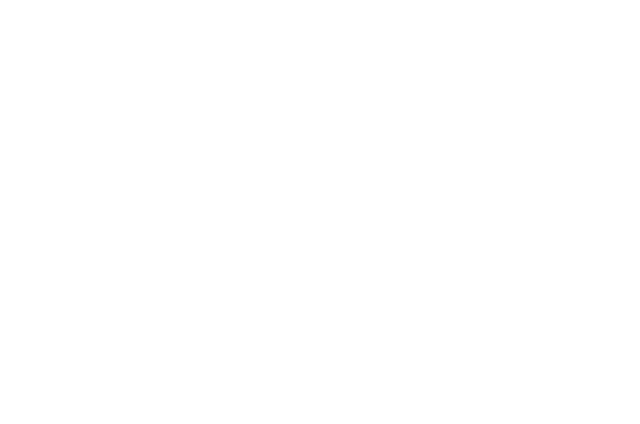
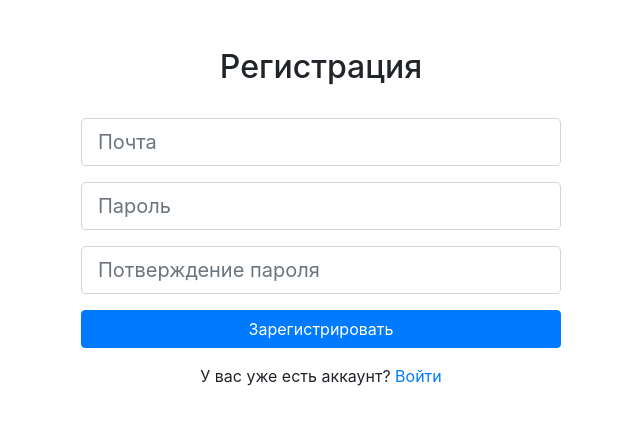
Before and after one commit to H9ko/personal-account, a React app: page /registration in a window 1280 px wide. Shown: the top 424 px of the page, without its empty margins (319-959 px from the left). Built offline with nearby package versions, Linux system fonts and the light colour scheme.

Commit message:
registration

```diff
--- a/src/client/App.js
+++ b/src/client/App.js
@@ -1,31 +1,18 @@
 import React from 'react';
-import './app.css';
+import './application.scss';
 import { useDispatch, useSelector } from 'react-redux';
 import {
   Redirect, Route, Switch, useHistory
 } from 'react-router-dom';
-import {
-  asyncActionsAuth, actionsAuth, selectorsAuth
-} from './features/auth/authSlice';
+import { actionsAuth, selectorsAuth } from './features/auth/authSlice';
+import Login from './components/login/Login';
+import Registration from './features/auth/Registration';
 
-const Signup = () => {
-  const dispatch = useDispatch();
-  const history = useHistory();
-  const niceError = useSelector(selectorsAuth.selectError);
-  const handleLogIn = async () => {
-    const email = 'grmh9ko@mail.com';
-    const password = '123456789';
-    await dispatch(asyncActionsAuth.login({ email, password }));
-    history.push('/');
-  };
-  return (
-    <div>
-      <h1>HELLO!</h1>
-      {niceError && <h1>{`Error: ${niceError}`}</h1>}
-      <button type="button" onClick={handleLogIn}>LogIn</button>
-    </div>
-  );
-};
+const Signup = () => (
+  <div>
+    <Login />
+  </div>
+);
 
 const Account = () => {
   const dispatch = useDispatch();
@@ -79,6 +66,7 @@
       <Route exact path="/" render={() => (!isAuthenticated ? <Redirect to="/signup" /> : <Redirect to="/account" />)} />
       <Route path="/signup" component={Signup} />
       <Route path="/account" component={Account} />
+      <Route path="/registration" component={Registration} />
     </Switch>
   );
 };
--- a/src/client/app.css
+++ /dev/null
@@ -1,8 +0,0 @@
-h1 {
-  color: green;
-}
-
-body {
-  text-align: center;
-  margin: auto;
-}
--- /dev/null
+++ b/src/client/application.scss
@@ -0,0 +1 @@
+@import '~bootstrap/scss/bootstrap';
--- /dev/null
+++ b/src/client/components/login/Login.jsx
@@ -0,0 +1,74 @@
+import React from 'react';
+import {
+  ErrorMessage, Field, Form, Formik
+} from 'formik';
+import { useDispatch, useSelector } from 'react-redux';
+import { Link, useHistory } from 'react-router-dom';
+import * as Yup from 'yup';
+import {
+  asyncActionsAuth, selectorsAuth
+} from '../../features/auth/authSlice';
+
+const customError = ({ children }) => <div className="text-danger">{children}</div>;
+
+const validationSchema = Yup.object().shape({
+  password: Yup.string()
+    .required('No password provided.')
+    .min(8, 'Password is too short - should be 8 chars minimum.')
+    .matches(/(?=.*[0-9])/, 'Password must contain a number.'),
+  email: Yup.string().email('Invalid email').required('Required'),
+});
+
+const Login = () => {
+  const dd = '';
+  const dispatch = useDispatch();
+  const history = useHistory();
+  const authError = useSelector(selectorsAuth.selectAuthError);
+  return (
+    <Formik
+      initialValues={{ email: '', password: '' }}
+      onSubmit={async (values, { setSubmitting }) => {
+        const { email, password } = values;
+        const userData = { email, password };
+        try {
+          await dispatch(asyncActionsAuth.login(userData));
+          history.push('/');
+        } catch (error) {
+          setSubmitting(false);
+        }
+      }}
+      validationSchema={validationSchema}
+    >
+      {({ isSubmitting }) => (
+        <Form className="w-50 mt-5 mx-auto">
+          <div className="h2 text-center">Вход</div>
+          <div className="form-group">
+            <div className="text-center">
+              У вас нет аккаунта?
+              <Link to="/registration">  Зарегистрироваться</Link>
+            </div>
+          </div>
+          <div className="form-group">
+            <Field type="text" name="email" className="form-control form-control-lg" placeholder="Почта или телефон" />
+            <ErrorMessage name="email" component={customError} />
+          </div>
+          <div className="form-group">
+            <Field type="password" name="password" className="form-control form-control-lg" placeholder="Пароль" />
+            <ErrorMessage name="password" component={customError} />
+          </div>
+          <div className="form-group">
+            <button type="submit" className="btn btn-primary w-100" disabled={isSubmitting}>Войти</button>
+          </div>
+          {authError && (
+          <div className="alert alert-danger" role="alert">
+            <div>Failed to log in.</div>
+            <div>{`Reason: ${authError}`}</div>
+          </div>
+          )}
+        </Form>
+      )}
+    </Formik>
+  );
+};
+
+export default Login;
--- /dev/null
+++ b/src/client/features/auth/Registration.jsx
@@ -0,0 +1,96 @@
+import React from 'react';
+import { Link, useHistory } from 'react-router-dom';
+import {
+  ErrorMessage, Field, Form, Formik,
+} from 'formik';
+import * as Yup from 'yup';
+import { useDispatch, useSelector } from 'react-redux';
+import { unwrapResult } from '@reduxjs/toolkit';
+import { asyncActionsAuth, selectorsAuth } from './authSlice';
+
+const customError = ({ children }) => <div className="text-danger">{children}</div>;
+
+const validationSchema = Yup.object().shape({
+  password: Yup.string()
+    .required('No password provided.')
+    .min(8, 'Password is too short - should be 8 chars minimum.')
+    .matches(/(?=.*[0-9])/, 'Password must contain a number.'),
+  passwordConfirmation: Yup.string()
+    .oneOf([Yup.ref('password'), null], 'Passwords must match'),
+  email: Yup.string().email('Invalid email').required('Required'),
+});
+
+const Registration = () => {
+  const registrationError = useSelector(selectorsAuth.selectRegistrationError);
+  const dispatch = useDispatch();
+  const history = useHistory();
+  return (
+    <>
+      <div className="w-50 mt-5 mx-auto">
+        <div className="h2 text-center">Регистрация</div>
+        <div className="pt-4 d-flex justify-content-around">
+          <Formik
+            initialValues={{
+              email: '', password: '', passwordConfirmation: '',
+            }}
+            onSubmit={async (values, { setSubmitting }) => {
+              const { email, password } = values;
+              const userData = { email, password };
+              try {
+                await dispatch(asyncActionsAuth.registation(userData));
+                const res = await unwrapResult();
+                history.push('/');
+              } catch (error) {
+                setSubmitting(false);
+              }
+            }}
+            validationSchema={validationSchema}
+          >
+            {({ isSubmitting }) => (
+              <Form className="w-75 mx-auto">
+                <div className="form-group">
+                  <Field type="text" name="email" className="form-control form-control-lg was-validated" placeholder="Почта" />
+                  <ErrorMessage name="email" component={customError} />
+                </div>
+                <div className="form-group">
+                  <Field type="password" name="password" className="form-control form-control-lg" placeholder="Пароль" />
+                  <ErrorMessage name="password" component={customError} />
+                </div>
+                <div className="form-group">
+                  <Field type="password" name="passwordConfirmation" className="form-control form-control-lg" placeholder="Потверждение пароля" />
+                  <ErrorMessage name="passwordConfirmation" component={customError} />
+                </div>
+                {/* <div className="form-group form-check">
+                  <label htmlFor="acceptRules" className="form-check-label">
+                    <Field type="checkbox" name="acceptRules" className="form-check-input" />
+                    Я согласен на:
+                    <div className="ul">
+                      <li>Обработку персональных данных (ФЗ 152)</li>
+                      <li>Передачу персональных данных третьим лицам</li>
+                      <li>Обращения для информирования и напоминания</li>
+                    </div>
+                  </label>
+                </div> */}
+                <div className="form-group ">
+                  <button type="submit" className="btn btn-primary w-100" disabled={isSubmitting}>Зарегистрировать</button>
+                </div>
+                {registrationError && (
+                <div className="alert alert-danger" role="alert">
+                  <div>Failed to registration.</div>
+                  <div>{`Reason: ${registrationError}`}</div>
+                </div>
+                )}
+              </Form>
+            )}
+          </Formik>
+
+        </div>
+        <div className="text-center mb-4">
+          У вас уже есть аккаунт?
+          <Link to="/signup">  Войти</Link>
+        </div>
+      </div>
+    </>
+  );
+};
+export default Registration;
--- a/src/client/features/auth/authSlice.jsx
+++ b/src/client/features/auth/authSlice.jsx
@@ -8,10 +8,25 @@
 import routes from '../../utils/routes';
 
 const initialState = {
-  isAuthenticated: !!localStorage.getItem('jwtToken'),
-  error: null,
+  isAuthenticated: localStorage.getItem('jwtToken') !== 'null',
+  authError: null,
+  registrationError: null,
   jwtToken: localStorage.getItem('jwtToken'),
 };
+
+export const registation = createAsyncThunk(
+  'auth/registration',
+  async (userData, { rejectWithValue }) => {
+    try {
+      const response = await Axios.post(routes.registerPath(), userData);
+      const { accessToken } = response.data;
+      localStorage.setItem('jwtToken', accessToken);
+      return accessToken;
+    } catch (err) {
+      return rejectWithValue(err.response.data);
+    }
+  }
+);
 
 export const login = createAsyncThunk(
   'auth/login',
@@ -44,12 +59,23 @@
       const accessToken = payload;
       state.isAuthenticated = true;
       state.jwtToken = accessToken;
-      state.error = null;
+      state.authError = null;
     },
     [login.rejected]: (state, { payload }) => {
       state.isAuthenticated = false;
       state.jwtToken = null;
-      state.error = payload;
+      state.authError = payload;
+    },
+    [registation.fulfilled]: (state, { payload }) => {
+      const accessToken = payload;
+      state.isAuthenticated = true;
+      state.jwtToken = accessToken;
+      state.registationError = null;
+    },
+    [registation.rejected]: (state, { payload }) => {
+      state.isAuthenticated = false;
+      state.jwtToken = null;
+      state.registationError = payload;
     }
   },
 });
@@ -57,11 +83,12 @@
 export const {
   actions: actionsAuth
 } = todosSlice;
-export const asyncActionsAuth = { login };
+export const asyncActionsAuth = { login, registation };
 
 export default todosSlice.reducer;
 
-export const selectError = (state) => state.auth.error;
+export const selectAuthError = (state) => state.auth.authError;
+export const selectRegistrationError = (state) => state.auth.registationError;
 export const selectIsAuthenticated = (state) => state.auth.isAuthenticated;
 // export const selectTodoIds = createSelector(
 //   // First, pass one or more "input selector" functions:
@@ -71,6 +98,7 @@
 //   (todos) => todos.map((todo) => todo.id)
 // );
 export const selectorsAuth = {
-  selectError,
+  selectAuthError,
+  selectRegistrationError,
   selectIsAuthenticated,
 };
--- a/src/client/utils/routes.js
+++ b/src/client/utils/routes.js
@@ -2,6 +2,5 @@
 
 export default {
   signinPath: () => [host, 'signin'].join('/'),
-  // channelPath: (id) => [host, prefix, 'channels', id].join('/'),
-  // channelMessagesPath: (id) => [host, prefix, 'channels', id, 'messages'].join('/'),
+  registerPath: () => [host, 'register'].join('/'),
 };
--- a/webpack.config.js
+++ b/webpack.config.js
@@ -1,6 +1,7 @@
 const path = require('path');
 const HtmlWebpackPlugin = require('html-webpack-plugin');
 const { CleanWebpackPlugin } = require('clean-webpack-plugin');
+const MiniCss = require('mini-css-extract-plugin');
 
 const outputDirectory = 'dist';
 
@@ -18,8 +19,12 @@
         use: ['babel-loader']
       },
       {
-        test: /\.css$/,
-        use: ['style-loader', 'css-loader']
+        test: /\.(s*)css$/,
+        use: [
+          MiniCss.loader,
+          'css-loader',
+          'sass-loader',
+        ]
       },
       {
         test: /\.(png|woff|woff2|eot|ttf|svg)$/,
@@ -43,6 +48,10 @@
     new HtmlWebpackPlugin({
       template: './public/index.html',
       favicon: './public/favicon.ico'
-    })
+    }),
+    new MiniCss({
+      filename: 'style.css',
+   }),
+
   ]
 };
```
Also changed, not shown: package.json (+10 -1 lines), users.json (+6 -1 lines), src/client/features/auth/Auth.jsx (added), 1 other file (tests, documents, lock files or other folders).
